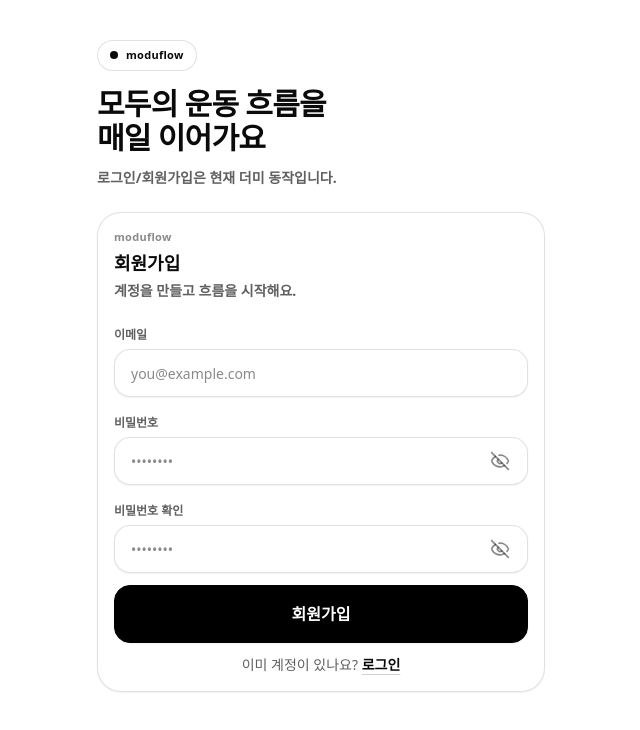
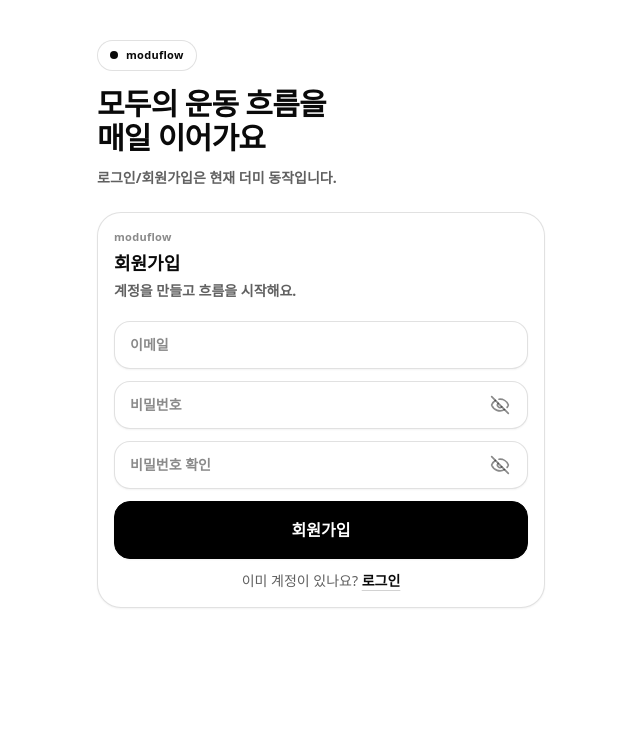
Before and after one commit to 2kminn/modu-flow-frontend, a React (Vite) app: page /signup in a window 1280 px wide. Shown: the top 730 px of the page, without its empty margins (319-959 px from the left). Built offline with nearby package versions, Linux system fonts and the light colour scheme.

Commit message:
Feat: floating labels + black focus border for inputs

```diff
--- /dev/null
+++ b/src/components/ui/FloatingLabelInput.jsx
@@ -0,0 +1,38 @@
+export default function FloatingLabelInput({
+  id,
+  label,
+  rightAdornment,
+  inputClassName = "",
+  className = "",
+  ...props
+}) {
+  return (
+    <div className={`relative ${className}`}>
+      <input
+        id={id}
+        placeholder=" "
+        className={[
+          "peer h-12 w-full rounded-2xl border border-[color:var(--c-border)] bg-[color:var(--c-surface)] px-4 pt-5 pb-2 text-sm shadow-sm outline-none transition duration-200 placeholder:text-transparent",
+          rightAdornment ? "pr-12" : "",
+          inputClassName,
+        ].join(" ")}
+        {...props}
+      />
+      <label
+        htmlFor={id}
+        className={[
+          "pointer-events-none absolute left-4 top-1/2 -translate-y-1/2 text-sm font-semibold text-[color:var(--c-muted-2)] transition-all duration-200",
+          "peer-focus:top-0 peer-focus:-translate-y-1/2 peer-focus:text-[11px] peer-focus:text-[color:var(--c-muted)] peer-focus:bg-[color:var(--c-surface)] peer-focus:px-2",
+          "peer-[&:not(:placeholder-shown)]:top-0 peer-[&:not(:placeholder-shown)]:-translate-y-1/2 peer-[&:not(:placeholder-shown)]:text-[11px] peer-[&:not(:placeholder-shown)]:text-[color:var(--c-muted)] peer-[&:not(:placeholder-shown)]:bg-[color:var(--c-surface)] peer-[&:not(:placeholder-shown)]:px-2",
+        ].join(" ")}
+      >
+        {label}
+      </label>
+      {rightAdornment ? (
+        <div className="absolute inset-y-0 right-2 flex items-center">
+          {rightAdornment}
+        </div>
+      ) : null}
+    </div>
+  );
+}
--- a/src/pages/ForgotPassword.jsx
+++ b/src/pages/ForgotPassword.jsx
@@ -2,6 +2,7 @@ import { useState } from "react";
 import { Link } from "react-router-dom";
 import Card from "@/components/ui/Card";
 import Button from "@/components/ui/Button";
+import FloatingLabelInput from "@/components/ui/FloatingLabelInput";
 
 export default function ForgotPassword() {
   const [email, setEmail] = useState("");
@@ -24,20 +25,16 @@ export default function ForgotPassword() {
       </p>
 
       <form className="mt-5 space-y-3" onSubmit={onSubmit}>
-        <label className="block">
-          <span className="text-xs font-semibold text-[color:var(--c-muted)]">
-            이메일
-          </span>
-          <input
+        <FloatingLabelInput
+          id="forgot-email"
+          label="이메일"
           type="email"
           inputMode="email"
           autoComplete="email"
-            placeholder="you@example.com"
-            className="mt-1 h-12 w-full rounded-2xl border border-[color:var(--c-border)] bg-[color:var(--c-surface)] px-4 text-sm shadow-sm outline-none placeholder:text-[color:var(--c-muted-2)] transition duration-200 focus:border-[color:var(--c-border-strong)] focus:ring-4 focus:ring-[color:var(--c-focus-ring)]"
+          inputClassName="focus:border-black focus:ring-0"
           value={email}
           onChange={(e) => setEmail(e.target.value)}
         />
-        </label>
 
         {message ? (
           <p className="rounded-2xl bg-[color:var(--c-surface-2)] px-4 py-3 text-sm font-semibold text-[color:var(--c-text)]">
--- a/src/pages/Login.jsx
+++ b/src/pages/Login.jsx
@@ -2,6 +2,7 @@ import { useMemo, useState } from "react";
 import { Link, useLocation, useNavigate } from "react-router-dom";
 import Card from "@/components/ui/Card";
 import Button from "@/components/ui/Button";
+import FloatingLabelInput from "@/components/ui/FloatingLabelInput";
 import { setAuthToken } from "@/auth/auth";
 import { Eye, EyeOff } from "lucide-react";
 
@@ -48,37 +49,29 @@ export default function Login() {
       </p>
 
       <form className="mt-5 space-y-3" onSubmit={onSubmit}>
-        <label className="block">
-          <span className="text-xs font-semibold text-[color:var(--c-muted)]">
-            이메일
-          </span>
-          <input
+        <FloatingLabelInput
+          id="login-email"
+          label="이메일"
           type="email"
           inputMode="email"
           autoComplete="email"
-            placeholder="you@example.com"
-            className="mt-1 h-12 w-full rounded-2xl border border-[color:var(--c-border)] bg-[color:var(--c-surface)] px-4 text-sm shadow-sm outline-none placeholder:text-[color:var(--c-muted-2)] transition duration-200 focus:border-[color:var(--c-border-strong)] focus:ring-4 focus:ring-[color:var(--c-focus-ring)]"
+          inputClassName="focus:border-black focus:ring-0"
           value={email}
           onChange={(e) => setEmail(e.target.value)}
         />
-        </label>
 
-        <label className="block">
-          <span className="text-xs font-semibold text-[color:var(--c-muted)]">
-            비밀번호
-          </span>
-          <div className="relative mt-1">
-            <input
+        <FloatingLabelInput
+          id="login-password"
+          label="비밀번호"
           type={showPassword ? "text" : "password"}
           autoComplete="current-password"
-              placeholder="password"
-              className="h-12 w-full rounded-2xl border border-[color:var(--c-border)] bg-[color:var(--c-surface)] px-4 pr-12 text-sm shadow-sm outline-none placeholder:text-[color:var(--c-muted-2)] transition duration-200 focus:border-[color:var(--c-border-strong)] focus:ring-4 focus:ring-[color:var(--c-focus-ring)]"
+          inputClassName="focus:border-black focus:ring-0"
           value={password}
           onChange={(e) => setPassword(e.target.value)}
-            />
+          rightAdornment={
             <button
               type="button"
-              className="absolute inset-y-0 right-2 grid w-10 place-items-center rounded-2xl text-[color:var(--c-muted-2)] hover:bg-[color:var(--c-surface-2)] hover:text-[color:var(--c-text)] active:scale-[0.98] transition"
+              className="grid h-10 w-10 place-items-center rounded-2xl text-[color:var(--c-muted-2)] transition hover:bg-[color:var(--c-surface-2)] hover:text-[color:var(--c-text)] active:scale-[0.98]"
               onClick={() => setShowPassword((v) => !v)}
               aria-label={showPassword ? "비밀번호 숨기기" : "비밀번호 보기"}
             >
@@ -88,8 +81,8 @@ export default function Login() {
                 <EyeOff size={20} aria-hidden="true" />
               )}
             </button>
-          </div>
-        </label>
+          }
+        />
 
         {error ? (
           <p className="rounded-2xl border border-[color:var(--c-border)] bg-[color:var(--c-surface-2)] px-4 py-3 text-sm font-semibold text-[color:var(--c-text)]">
--- a/src/pages/SignUp.jsx
+++ b/src/pages/SignUp.jsx
@@ -2,6 +2,7 @@ import { useState } from "react";
 import { Link, useNavigate } from "react-router-dom";
 import Card from "@/components/ui/Card";
 import Button from "@/components/ui/Button";
+import FloatingLabelInput from "@/components/ui/FloatingLabelInput";
 import { setAuthToken } from "@/auth/auth";
 import { Eye, EyeOff } from "lucide-react";
 
@@ -43,37 +44,29 @@ export default function SignUp() {
       </p>
 
       <form className="mt-5 space-y-3" onSubmit={onSubmit}>
-        <label className="block">
-          <span className="text-xs font-semibold text-[color:var(--c-muted)]">
-            이메일
-          </span>
-          <input
+        <FloatingLabelInput
+          id="signup-email"
+          label="이메일"
           type="email"
           inputMode="email"
           autoComplete="email"
-            placeholder="you@example.com"
-            className="mt-1 h-12 w-full rounded-2xl border border-[color:var(--c-border)] bg-[color:var(--c-surface)] px-4 text-sm shadow-sm outline-none placeholder:text-[color:var(--c-muted-2)] transition duration-200 focus:border-[color:var(--c-border-strong)] focus:ring-4 focus:ring-[color:var(--c-focus-ring)]"
+          inputClassName="focus:border-black focus:ring-0"
           value={email}
           onChange={(e) => setEmail(e.target.value)}
         />
-        </label>
 
-        <label className="block">
-          <span className="text-xs font-semibold text-[color:var(--c-muted)]">
-            비밀번호
-          </span>
-          <div className="relative mt-1">
-            <input
+        <FloatingLabelInput
+          id="signup-password"
+          label="비밀번호"
           type={showPassword ? "text" : "password"}
           autoComplete="new-password"
-              placeholder="••••••••"
-              className="h-12 w-full rounded-2xl border border-[color:var(--c-border)] bg-[color:var(--c-surface)] px-4 pr-12 text-sm shadow-sm outline-none placeholder:text-[color:var(--c-muted-2)] transition duration-200 focus:border-[color:var(--c-border-strong)] focus:ring-4 focus:ring-[color:var(--c-focus-ring)]"
+          inputClassName="focus:border-black focus:ring-0"
           value={password}
           onChange={(e) => setPassword(e.target.value)}
-            />
+          rightAdornment={
             <button
               type="button"
-              className="absolute inset-y-0 right-2 grid w-10 place-items-center rounded-2xl text-[color:var(--c-muted-2)] hover:bg-[color:var(--c-surface-2)] hover:text-[color:var(--c-text)] active:scale-[0.98] transition"
+              className="grid h-10 w-10 place-items-center rounded-2xl text-[color:var(--c-muted-2)] transition hover:bg-[color:var(--c-surface-2)] hover:text-[color:var(--c-text)] active:scale-[0.98]"
               onClick={() => setShowPassword((v) => !v)}
               aria-label={showPassword ? "비밀번호 숨기기" : "비밀번호 보기"}
             >
@@ -83,25 +76,21 @@ export default function SignUp() {
                 <EyeOff size={20} aria-hidden="true" />
               )}
             </button>
-          </div>
-        </label>
+          }
+        />
 
-        <label className="block">
-          <span className="text-xs font-semibold text-[color:var(--c-muted)]">
-            비밀번호 확인
-          </span>
-          <div className="relative mt-1">
-            <input
+        <FloatingLabelInput
+          id="signup-confirm-password"
+          label="비밀번호 확인"
           type={showConfirmPassword ? "text" : "password"}
           autoComplete="new-password"
-              placeholder="••••••••"
-              className="h-12 w-full rounded-2xl border border-[color:var(--c-border)] bg-[color:var(--c-surface)] px-4 pr-12 text-sm shadow-sm outline-none placeholder:text-[color:var(--c-muted-2)] transition duration-200 focus:border-[color:var(--c-border-strong)] focus:ring-4 focus:ring-[color:var(--c-focus-ring)]"
+          inputClassName="focus:border-black focus:ring-0"
           value={confirmPassword}
           onChange={(e) => setConfirmPassword(e.target.value)}
-            />
+          rightAdornment={
             <button
               type="button"
-              className="absolute inset-y-0 right-2 grid w-10 place-items-center rounded-2xl text-[color:var(--c-muted-2)] hover:bg-[color:var(--c-surface-2)] hover:text-[color:var(--c-text)] active:scale-[0.98] transition"
+              className="grid h-10 w-10 place-items-center rounded-2xl text-[color:var(--c-muted-2)] transition hover:bg-[color:var(--c-surface-2)] hover:text-[color:var(--c-text)] active:scale-[0.98]"
               onClick={() => setShowConfirmPassword((v) => !v)}
               aria-label={
                 showConfirmPassword ? "비밀번호 숨기기" : "비밀번호 보기"
@@ -113,8 +102,8 @@ export default function SignUp() {
                 <EyeOff size={20} aria-hidden="true" />
               )}
             </button>
-          </div>
-        </label>
+          }
+        />
 
         {error ? (
           <p className="rounded-2xl border border-[color:var(--c-border)] bg-[color:var(--c-surface-2)] px-4 py-3 text-sm font-semibold text-[color:var(--c-text)]">
```
Lines whose indentation alone changed are shown as unchanged.
